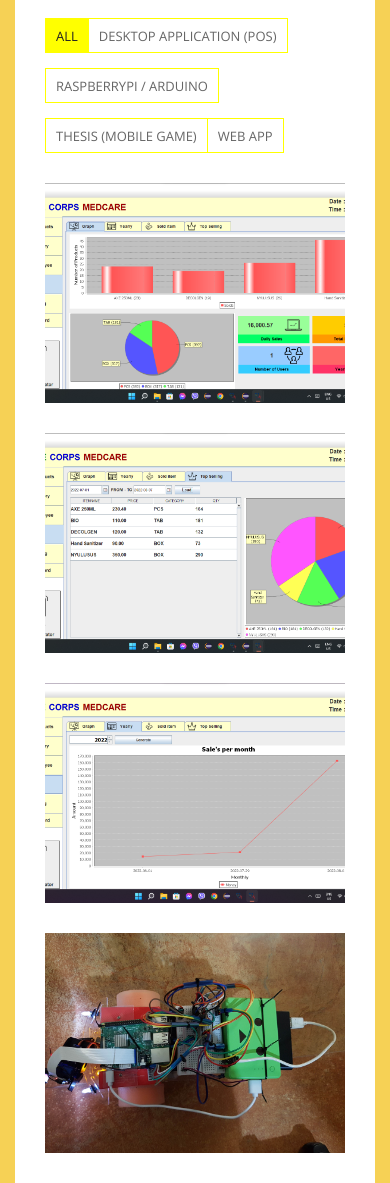
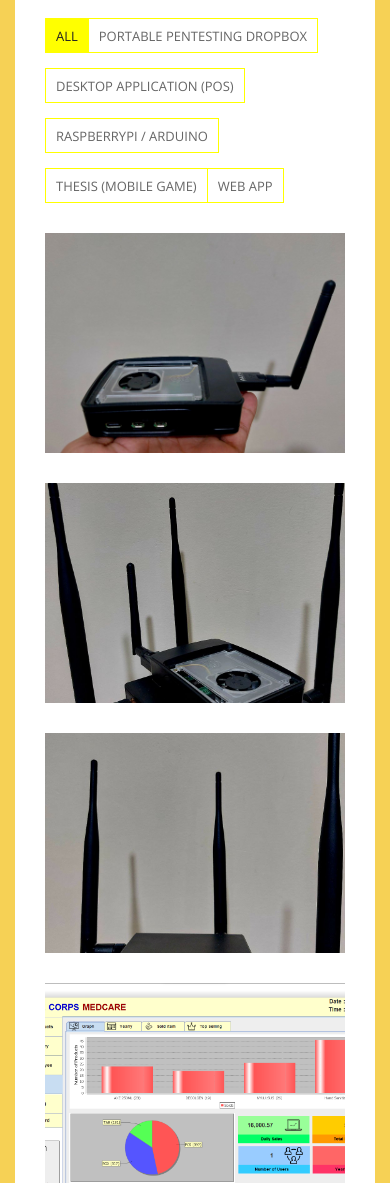
Before and after one commit to kerby0/portfolio, a plain HTML site: page index.html in a window 390 px wide. Shown: the part 4441-5624 px from the top of the page. Drawn offline with nearby package versions, Linux system fonts and the light colour scheme.

Commit message:
Update index.html

```diff
--- a/index.html
+++ b/index.html
@@ -339,6 +339,7 @@
                             <div class="col-lg-12">
                                 <ul id="portfolio-flters">
                                     <li data-filter="*" class="filter-active">All</li>
+                                    <li data-filter=".web-des1">Portable Pentesting Dropbox</li>
                                     <li data-filter=".web-des">Desktop Application (POS)</li>
                                     <li data-filter=".web-dev">RaspberryPI / Arduino</li>
                                     <li data-filter=".dig-mar">Thesis (Mobile Game)</li>
@@ -348,6 +349,37 @@
                             </div>
                         </div>
                         <div class="row portfolio-container">
+
+                         <div class="col-lg-4 col-md-6 portfolio-item web-des1">
+                                <div class="portfolio-wrap">
+                                    <figure>
+                                        <img src="img/poc1.jpg" class="img-fluid" alt="">
+                                        <a href="img/poc1.jpg" data-lightbox="portfolio" data-title="Project Name" class="link-preview" title="Preview"><i class="fa fa-eye"></i></a>
+                                        <a class="portfolio-title" href="#">Pentest Tools<span>Portable Pentesting Tools</span></a>
+                                    </figure>
+                                </div>
+                            </div>
+
+                            <div class="col-lg-4 col-md-6 portfolio-item web-des1">
+                                <div class="portfolio-wrap">
+                                    <figure>
+                                        <img src="img/poc2.jpg" class="img-fluid" alt="">
+                                        <a href="img/poc2.jpg" class="link-preview" data-lightbox="portfolio" data-title="Project Name" title="Preview"><i class="fa fa-eye"></i></a>
+                                        <a class="portfolio-title" href="#">Pentest Tools<span>Portable Pentesting Tools</span></a>
+                                    </figure>
+                                </div>
+                            </div>
+                                <div class="col-lg-4 col-md-6 portfolio-item web-des1">
+                                <div class="portfolio-wrap">
+                                    <figure>
+                                        <img src="img/poc3.jpg" class="img-fluid" alt="">
+                                        <a href="img/poc3.jpg" class="link-preview" data-lightbox="portfolio" data-title="Project Name" title="Preview"><i class="fa fa-eye"></i></a>
+                                        <a class="portfolio-title" href="#">Pentest Tools<span>Portable Pentesting Tools</span></a>
+                                    </figure>
+                                </div>
+                            </div>
+
+
                             <div class="col-lg-4 col-md-6 portfolio-item web-des">
                                 <div class="portfolio-wrap">
                                     <figure>
```
